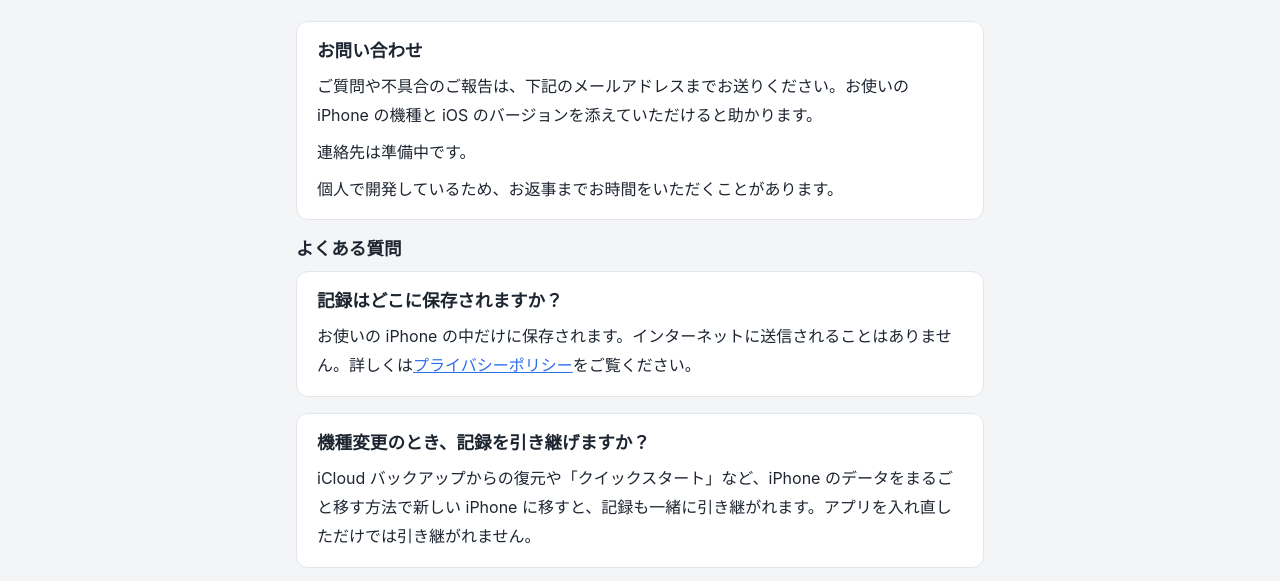
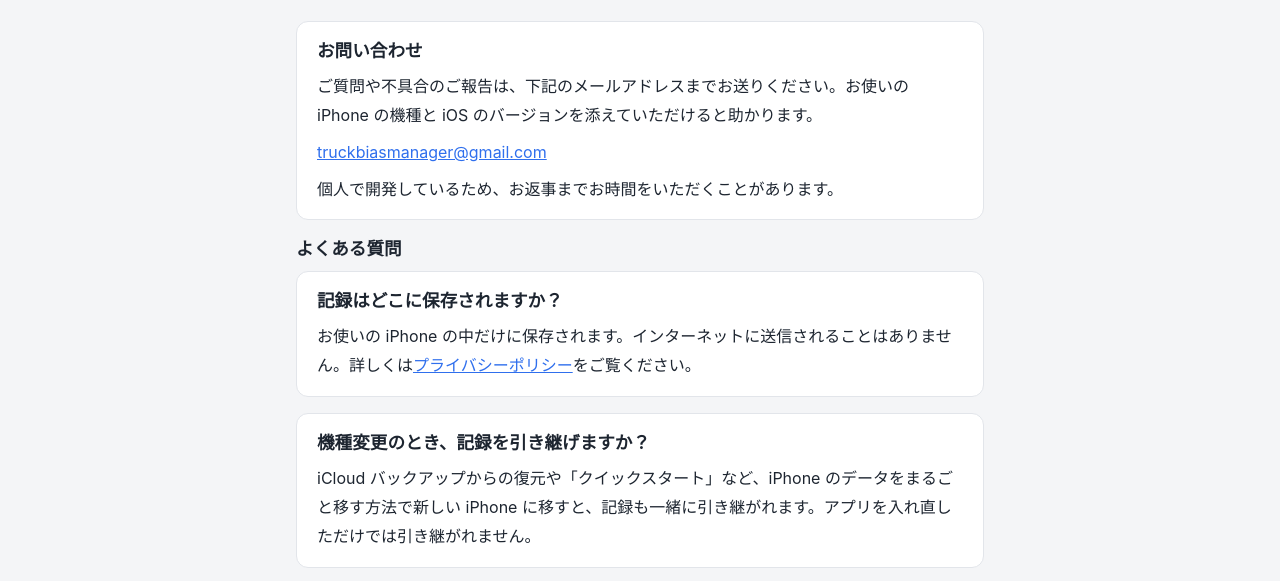
Before and after one commit to ReN-912035/babayomi, a plain HTML site: page support.html in a window 1280 px wide. Shown: the part 166-747 px from the top of the page. Drawn offline with Linux system fonts and the light colour scheme.

Commit message:
Add contact email
Co-Authored-By: Claude Opus 5.5 <noreply@anthropic.com>

```diff
--- a/support.html
+++ b/support.html
@@ -21,7 +21,7 @@
     <section>
       <h2>お問い合わせ</h2>
       <p>ご質問や不具合のご報告は、下記のメールアドレスまでお送りください。お使いの iPhone の機種と iOS のバージョンを添えていただけると助かります。</p>
-      <p><!-- CONTACT -->連絡先は準備中です。</p>
+      <p><a href="mailto:truckbiasmanager@gmail.com">truckbiasmanager@gmail.com</a></p>
       <p>個人で開発しているため、お返事までお時間をいただくことがあります。</p>
     </section>
 
```
